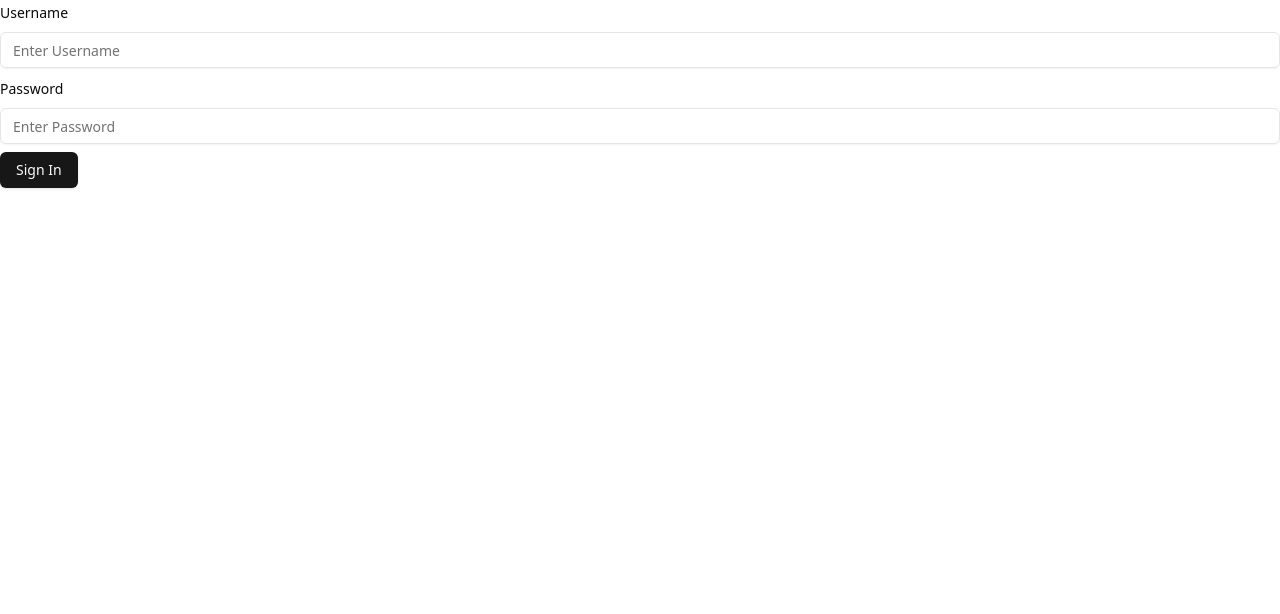
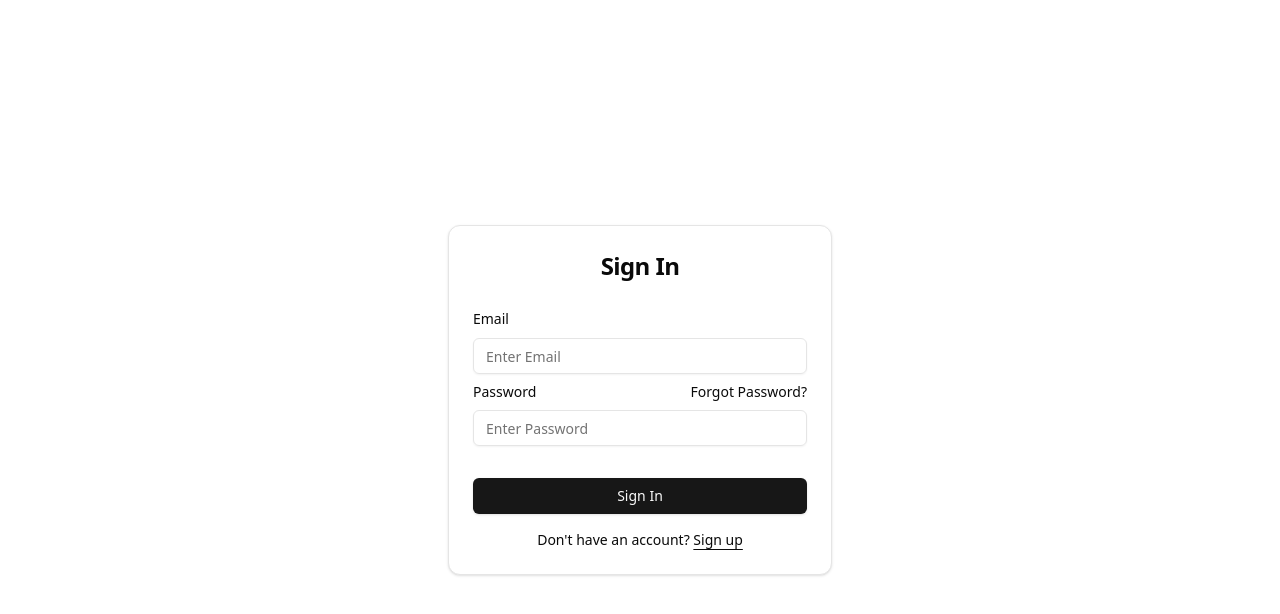
Before and after one commit to cchernn/dompet-web, a React (Vite) app: page /signin in a window 1280 px wide. Shown: the top 614 px of the page. Built offline with nearby package versions, Linux system fonts and the light colour scheme; no server answers; what aws-amplify would draw is missing.

Commit message:
edit and style signin page

```diff
--- /dev/null
+++ b/src/components/ui/card.jsx
@@ -0,0 +1,50 @@
+import * as React from "react"
+
+import { cn } from "@/lib/utils"
+
+const Card = React.forwardRef(({ className, ...props }, ref) => (
+  <div
+    ref={ref}
+    className={cn("rounded-xl border bg-card text-card-foreground shadow", className)}
+    {...props} />
+))
+Card.displayName = "Card"
+
+const CardHeader = React.forwardRef(({ className, ...props }, ref) => (
+  <div
+    ref={ref}
+    className={cn("flex flex-col space-y-1.5 p-6", className)}
+    {...props} />
+))
+CardHeader.displayName = "CardHeader"
+
+const CardTitle = React.forwardRef(({ className, ...props }, ref) => (
+  <div
+    ref={ref}
+    className={cn("font-semibold leading-none tracking-tight", className)}
+    {...props} />
+))
+CardTitle.displayName = "CardTitle"
+
+const CardDescription = React.forwardRef(({ className, ...props }, ref) => (
+  <div
+    ref={ref}
+    className={cn("text-sm text-muted-foreground", className)}
+    {...props} />
+))
+CardDescription.displayName = "CardDescription"
+
+const CardContent = React.forwardRef(({ className, ...props }, ref) => (
+  <div ref={ref} className={cn("p-6 pt-0", className)} {...props} />
+))
+CardContent.displayName = "CardContent"
+
+const CardFooter = React.forwardRef(({ className, ...props }, ref) => (
+  <div
+    ref={ref}
+    className={cn("flex items-center p-6 pt-0", className)}
+    {...props} />
+))
+CardFooter.displayName = "CardFooter"
+
+export { Card, CardHeader, CardFooter, CardTitle, CardDescription, CardContent }
--- a/src/pages/auth/signin.jsx
+++ b/src/pages/auth/signin.jsx
@@ -10,6 +10,13 @@
     FormDescription,
     FormMessage
 } from "@/components/ui/form"
+import {
+    Card,
+    CardContent,
+    CardDescription,
+    CardHeader,
+    CardTitle,
+} from "@/components/ui/card"
 import { zodResolver } from "@hookform/resolvers/zod"
 import { useForm } from "react-hook-form"
 import { z } from "zod"
@@ -17,15 +24,10 @@
 
 const formSchema = z.object({
     username: z.string()
-    .min(1, {message: 'Username must be more than 1 character'})
-    .max(32, {message: 'Username must be less than 32 characters'}),
+    .min(1, {message: 'Email must not be empty'})
+    .email({message: 'Email must be a valid email address'}),
     password: z.string()
-    .min(8, {message: 'Password must be more than 8 characters'})
-    .max(32, {message: 'Password must be less than 32 characters'})
-    .regex(/[A-Z]/, { message: "Password must include at least one uppercase letter" })
-    .regex(/[a-z]/, { message: "Password must include at least one lowercase letter" })
-    .regex(/[0-9]/, { message: "Password must include at least one number" })
-    .regex(/[@$!%*?&#]/, { message: "Password must include at least one special character (@, $, !, %, *, ?, &, #)" }),
+    .min(1, {message: 'Password must not be empty'})
 })
 
 function SignInPage() {
@@ -57,7 +59,13 @@
     }
 
     return (
-        <>
+        <div className="flex min-h-svh flex-col items-center justify-center gap-6 p-6 md:p-10">
+            <div className="flex w-full max-w-sm flex-col gap-6">
+                <Card>
+                    <CardHeader className="text-center">
+                        <CardTitle className="text-2xl">Sign In</CardTitle>
+                    </CardHeader>
+                    <CardContent>
                         <Form {...form}>
                             <form onSubmit={form.handleSubmit(onSubmit)}>
                                 {/* Username Field */}
@@ -66,9 +74,9 @@
                                     name="username"
                                     render={({ field }) => (
                                     <FormItem>
-                        <FormLabel>Username</FormLabel>
+                                        <FormLabel>Email</FormLabel>
                                         <FormControl>
-                        <Input placeholder="Enter Username" {...field} />
+                                        <Input type="email" placeholder="Enter Email" {...field} />
                                         </FormControl>
                                         <FormDescription />
                                         <FormMessage>{errors.username?.message}</FormMessage>
@@ -82,7 +90,10 @@
                                     name="password"
                                     render={({ field }) => (
                                     <FormItem>
+                                        <div className="flex items-center justify-between">
                                             <FormLabel>Password</FormLabel>
+                                            <a className="text-sm hover:underline hover:scale-105 hover:font-bold transition-all duration-300" href="#">Forgot Password?</a>
+                                        </div>
                                         <FormControl>
                                         <Input type="password" placeholder="Enter Password" {...field} />
                                         </FormControl>
@@ -91,10 +102,22 @@
                                     </FormItem>
                                     )}
                                 />
-                <Button type="submit" disabled={isSubmitting}>Sign In</Button>
+
+                                <Button className="w-full mt-6 mb-4" type="submit" disabled={isSubmitting}>Sign In</Button>
+
+                                <div className="text-center text-sm">
+                                    Don't have an account? {" "}
+                                    <a className="underline underline-offset-4" href="/signup">
+                                        Sign up
+                                    </a>
+                                </div>
+
                             </form>
                         </Form>
-        </>
+                    </CardContent>
+                </Card>
+            </div>
+        </div>
     )
 }
 
```
Lines whose indentation alone changed are shown as unchanged.
